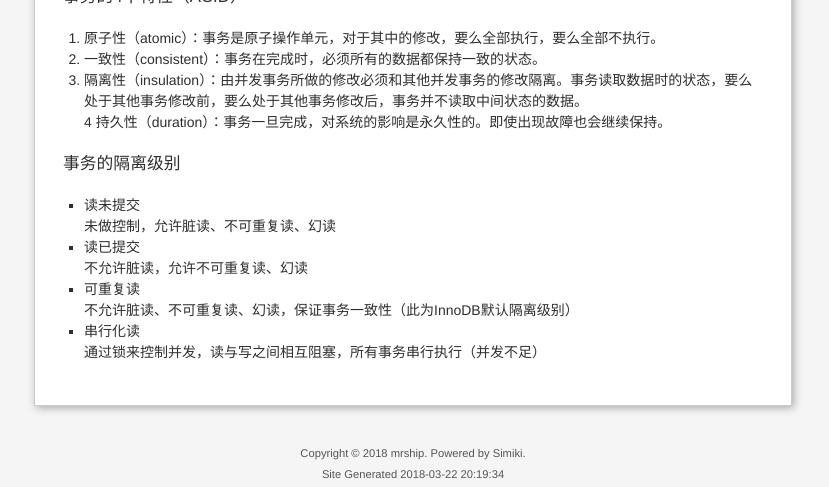
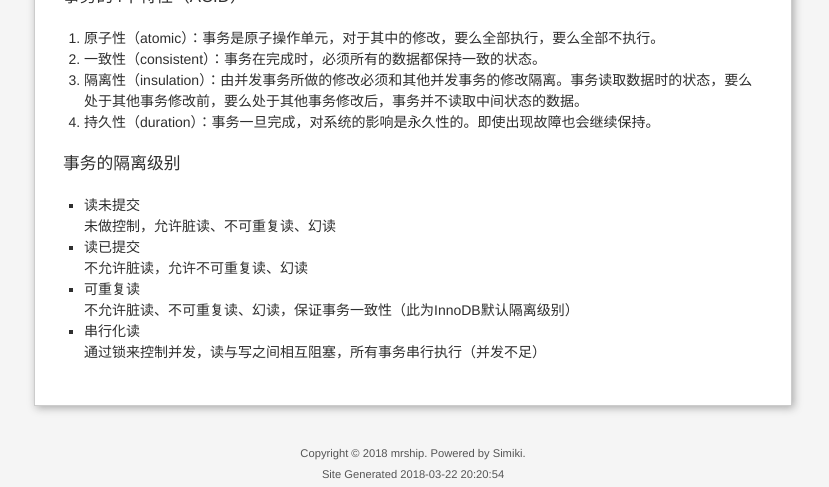
Before and after one commit to flyindance1994/shipwiki, a plain HTML site: page DB/mysqlbase.html in a window 1280 px wide. Shown: the part 627-1114 px from the top of the page, without its empty margins (227-1056 px from the left). Drawn offline with Linux system fonts and the light colour scheme.

Commit message:
Update output documentation

```diff
--- a/DB/mysqlbase.html
+++ b/DB/mysqlbase.html
@@ -53,8 +53,8 @@
 <ol>
 <li>原子性（atomic）：事务是原子操作单元，对于其中的修改，要么全部执行，要么全部不执行。</li>
 <li>一致性（consistent）：事务在完成时，必须所有的数据都保持一致的状态。</li>
-<li>隔离性（insulation）：由并发事务所做的修改必须和其他并发事务的修改隔离。事务读取数据时的状态，要么处于其他事务修改前，要么处于其他事务修改后，事务并不读取中间状态的数据。<br />
-4 持久性（duration）：事务一旦完成，对系统的影响是永久性的。即使出现故障也会继续保持。</li>
+<li>隔离性（insulation）：由并发事务所做的修改必须和其他并发事务的修改隔离。事务读取数据时的状态，要么处于其他事务修改前，要么处于其他事务修改后，事务并不读取中间状态的数据。</li>
+<li>持久性（duration）：事务一旦完成，对系统的影响是永久性的。即使出现故障也会继续保持。</li>
 </ol>
 <h4 id="_3">事务的隔离级别</h4>
 <ul>
@@ -72,7 +72,7 @@
       <span>
         <p>Copyright © 2018 mrship.
         Powered by <a href="http://simiki.org/" target="_blank">Simiki</a>.</p>
-        <p>Site Generated 2018-03-22 20:19:34</p>
+        <p>Site Generated 2018-03-22 20:20:54</p>
       </span>
     </div>
 
```
Also changed, not shown: index.html (+1 -1 lines), intro/gettingstarted.html (+1 -1 lines).
